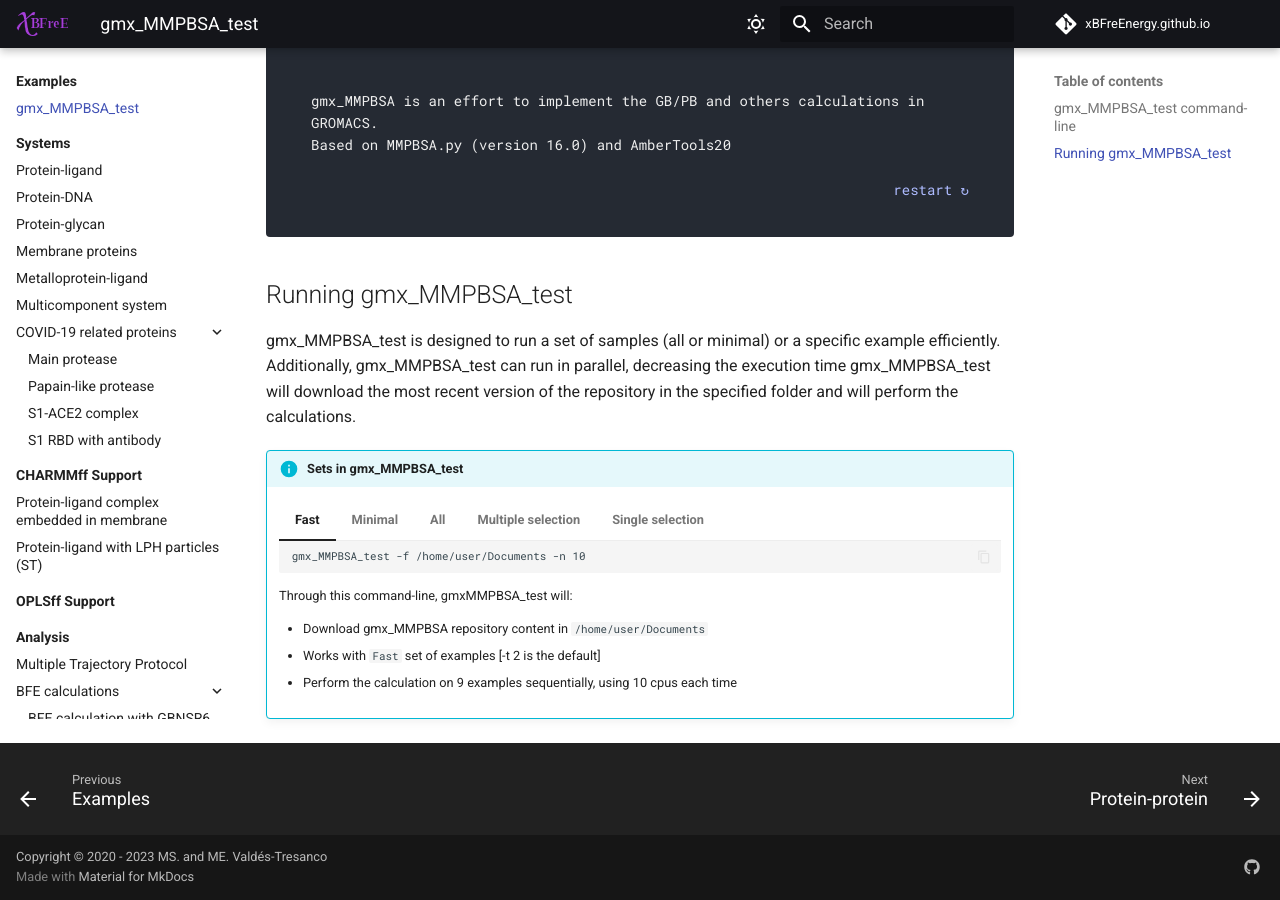
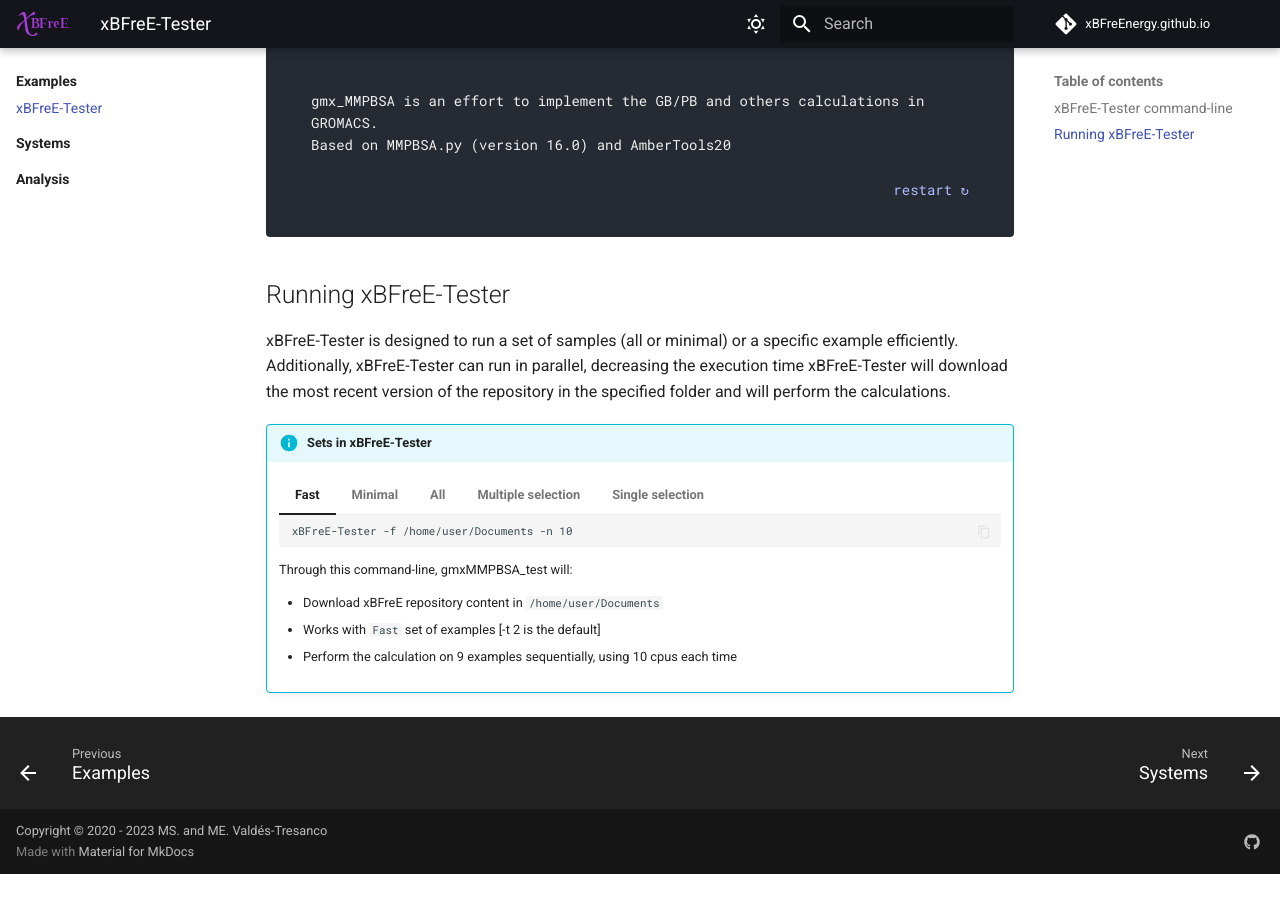
Before and after one commit to xBFreEnergy/xBFreE, an MkDocs documentation site: the page built from docs/examples/xBFreE_test.md, in a window 1280 px wide and 900 px high, scrolled down 1826 px. Built offline with MkDocs 1.6.1 and Material for MkDocs 9.7.7, drawn with Linux system fonts in a browser that asks for light colours; the version menu is left out; after the commit the page ends 2700 px from its top, so only the background shows below that; some of the changed text lies outside the part shown.

Commit message:
Improve Examples docs

````diff
--- a/docs/examples/gmx_MMPBSA_test.md
+++ b/docs/examples/xBFreE_test.md
@@ -1,17 +1,17 @@
 ---
 template: main.html
-title: gmx_MMPBSA_test
+title: xBFreE-Tester
 ---
 
-## `gmx_MMPBSA_test` command-line
+## `xBFreE-Tester` command-line
 <div class="termy">
     ```bash
-    $ gmx_MMPBSA_test -h
-    usage: gmx_MMPBSA_test [-h] [-v]
+    $ xBFreE-Tester -h
+    usage: xBFreE-Tester [-h] [-v]
            [-t [{0,1,2,3,4,5,6,7,8,9,10,11,12,13,14,15,16,17,18} [{0,1,2,3,4,5,6,7,8,9,10,11,12,13,14,15,16,17,18} ...]]]
            [-f FOLDER] [-r] [-ng] [-n NUM_PROCESSORS]
 
-    This program is part of gmx_MMPBSA and will allow you to run various gmx_MMPBSA examples easily.
+    This application is a component of xBFreE, enabling straightforward execution of diverse xBFreE examples.
 
     optional arguments:
       -h, --help            show this help message and exit
@@ -62,58 +62,58 @@ title: gmx_MMPBSA_test
     ```
 </div>
 
-## Running gmx_MMPBSA_test
-gmx_MMPBSA_test is designed to run a set of samples (all or minimal) or a specific example efficiently.
-Additionally, gmx_MMPBSA_test can run in parallel, decreasing the execution time gmx_MMPBSA_test will download the
+## Running xBFreE-Tester
+xBFreE-Tester is designed to run a set of samples (all or minimal) or a specific example efficiently.
+Additionally, xBFreE-Tester can run in parallel, decreasing the execution time xBFreE-Tester will download the
 most recent version of the repository in the specified folder and will perform the calculations.
 
-!!! info "Sets in gmx_MMPBSA_test"
+!!! info "Sets in xBFreE-Tester"
 
     === "Fast"
 
-            gmx_MMPBSA_test -f /home/user/Documents -n 10
+            xBFreE-Tester -f /home/user/Documents -n 10
 
         Through this command-line, gmxMMPBSA_test will:
 
-        * Download gmx_MMPBSA repository content in `/home/user/Documents`
+        * Download xBFreE repository content in `/home/user/Documents`
         * Works with `Fast` set of examples [-t 2 is the default]
         * Perform the calculation on 9 examples sequentially, using 10 cpus each time
 
     === "Minimal"
 
-            gmx_MMPBSA_test -f /home/user/Documents -n 10 -t 1
+            xBFreE-Tester -f /home/user/Documents -n 10 -t 1
 
-        Through this command-line, gmxMMPBSA_test will:
+        Through this command-line, xBFreE-Tester will:
 
-        * Download gmx_MMPBSA repository content in `/home/user/Documents`
+        * Download xBFreE repository content in `/home/user/Documents`
         * Works with `Minimal` set of examples [-t 1]
         * Perform the calculation on 13 examples sequentially, using 10 cpus each time
 
     === "All"
 
-            gmx_MMPBSA_test -f /home/user/Documents -t 0 -n 10
+            xBFreE-Tester -f /home/user/Documents -t 0 -n 10
 
-        Through this command-line, gmxMMPBSA_test will:
+        Through this command-line, xBFreE-Tester will:
 
-        * Download gmx_MMPBSA repository content in `/home/user/Documents`
+        * Download xBFreE repository content in `/home/user/Documents`
         * Works with `All` set of examples
         * Perform the calculation on 16 examples sequentially, using 10 cpus each time
 
     === "Multiple selection"
 
-            gmx_MMPBSA_test -f /home/user/Documents -t 3 5 7
+            xBFreE-Tester -f /home/user/Documents -t 3 5 7
 
-        Through this command-line, gmxMMPBSA_test will:
+        Through this command-line, xBFreE-Tester will:
 
-        * Download gmx_MMPBSA repository content in `/home/user/Documents`
+        * Download xBFreE repository content in `/home/user/Documents`
         * Execute `3` [Protein-Ligand (Single Trajectory approach)], `5` [Protein-DNA], and `7` [Protein-Glycan]
         examples
 
     === "Single selection"
 
-            gmx_MMPBSA_test -f /home/user/Documents -t 3
+            xBFreE-Tester -f /home/user/Documents -t 3
 
-        Through this command-line, gmxMMPBSA_test will:
+        Through this command-line, xBFreE-Tester will:
 
-        * Download gmx_MMPBSA repository content in `/home/user/Documents`
+        * Download xBFreE repository content in `/home/user/Documents`
         * Execute `3` [Protein-Ligand (Single Trajectory approach)] example
--- a/docs/news.json
+++ b/docs/news.json
@@ -1,8 +1,4 @@
 [
-    {
-        "new": "gmx_MMPBSA v1.6.0 is out! \uD83D\uDE0E",
-        "url": "/gmx_MMPBSA/dev/changelog/#gmx_mmpbsa-v160-02192023"
-    },
     {
         "new": "gmx_MMPBSA within JCTC’s top 20 most downloaded articles for the previous 12 months \uD83D\uDE80",
         "url": "https://pubs.acs.org/action/showMostReadArticles?topArticlesType=recent&journalCode=jctcce"
--- a/mkdocs.yml
+++ b/mkdocs.yml
@@ -223,45 +223,47 @@ nav:
 
   - Examples:
     - Examples: examples/README.md
-    - gmx_MMPBSA_test: examples/gmx_MMPBSA_test.md
+    - xBFreE-Tester: examples/xBFreE_test.md
     - Systems:
-      - Protein-protein: examples/Protein_protein/README.md
-      - Protein-ligand: examples/Protein_ligand/ST/README.md
-      - Protein-DNA: examples/Protein_DNA/README.md
-      - Protein-glycan: examples/Protein_glycan/README.md
-      - Membrane proteins: examples/Protein_membrane/README.md
-      - Metalloprotein-ligand: examples/Metalloprotein_ligand/README.md
-      - Multicomponent system: examples/Comp_receptor/README.md
-      - COVID-19 related proteins:
-          - Info: examples/COVID-19_related_proteins/README.md
-          - Main protease: examples/COVID-19_related_proteins/Main_protease_7l5d/README.md
-          - Papain-like protease: examples/COVID-19_related_proteins/Papain-like_protease_7koj/README.md
-          - S1-ACE2 complex: examples/COVID-19_related_proteins/S1-ACE2_complex_7dmu/README.md
-          - S1 RBD with antibody: examples/COVID-19_related_proteins/S1_RBD_with_antibody_6zlr/README.md
-    - CHARMMff Support:
-        - Protein-ligand: examples/Protein_ligand_CHARMMff/README.md
-        - Protein-ligand complex embedded in membrane: examples/Protein_membrane_CHARMMff/README.md
-        - Protein-ligand with LPH particles (ST): examples/Protein_ligand_LPH_atoms_CHARMMff/README.md
-    - OPLSff Support:
-        - Protein-protein: examples/OPLS/protein_protein/README.md
+        - Systems: examples/Protein_protein/README.md
+        - Protein-protein: examples/Protein_protein/README.md
+#        - Protein-ligand: examples/Protein_ligand/ST/README.md
+#      - Protein-DNA: examples/Protein_DNA/README.md
+#      - Protein-glycan: examples/Protein_glycan/README.md
+#      - Membrane proteins: examples/Protein_membrane/README.md
+#      - Metalloprotein-ligand: examples/Metalloprotein_ligand/README.md
+#      - Multicomponent system: examples/Comp_receptor/README.md
+#      - COVID-19 related proteins:
+#          - Info: examples/COVID-19_related_proteins/README.md
+#          - Main protease: examples/COVID-19_related_proteins/Main_protease_7l5d/README.md
+#          - Papain-like protease: examples/COVID-19_related_proteins/Papain-like_protease_7koj/README.md
+#          - S1-ACE2 complex: examples/COVID-19_related_proteins/S1-ACE2_complex_7dmu/README.md
+#          - S1 RBD with antibody: examples/COVID-19_related_proteins/S1_RBD_with_antibody_6zlr/README.md
+#    - CHARMMff Support:
+#        - Protein-ligand: examples/Protein_ligand_CHARMMff/README.md
+#        - Protein-ligand complex embedded in membrane: examples/Protein_membrane_CHARMMff/README.md
+#        - Protein-ligand with LPH particles (ST): examples/Protein_ligand_LPH_atoms_CHARMMff/README.md
+#    - OPLSff Support:
+#        - Protein-protein: examples/OPLS/protein_protein/README.md
     - Analysis:
-        - Single Trajectory Protocol: examples/Protein_ligand/ST/README.md
-        - Multiple Trajectory Protocol: examples/Protein_ligand/MT/README.md
-        - BFE calculations:
-            - BFE calculation with GB: examples/Protein_ligand/ST/README.md
-            - BFE calculation with GBNSR6: examples/GBNSR6/README.md
-            - BFE calculation with Linear PB: examples/Linear_PB_solver/README.md
-            - BFE calculation with NonLinear PB : examples/NonLinear_PB_solver/README.md
-            - BFE calculation with 3D-RISM: examples/3D-RISM/README.md
-        - Alanine scanning: examples/Alanine_scanning/README.md
-        - Decomposition analysis: examples/Decomposition_analysis/README.md
-        - Entropy calculations:
-            - Interaction Entropy: examples/Entropy_calculations/Interaction_Entropy/README.md
-            - nmode Entropy: examples/Entropy_calculations/nmode/README.md
-            - C2 Entropy calculations: examples/Entropy_calculations/C2_Entropy/README.md
-        - Stability calculations: examples/Stability/README.md
-        - QM/MMGBSA: examples/QM_MMGBSA/README.md
-        - Correlation: examples/Correlation/README.md
+        - Analysis: examples/Protein_protein/README.md
+        - Single Trajectory Protocol: examples/Protein_protein/README.md
+#        - Multiple Trajectory Protocol: examples/Protein_ligand/MT/README.md
+#        - BFE calculations:
+#            - BFE calculation with GB: examples/Protein_ligand/ST/README.md
+#            - BFE calculation with GBNSR6: examples/GBNSR6/README.md
+#            - BFE calculation with Linear PB: examples/Linear_PB_solver/README.md
+#            - BFE calculation with NonLinear PB : examples/NonLinear_PB_solver/README.md
+#            - BFE calculation with 3D-RISM: examples/3D-RISM/README.md
+#        - Alanine scanning: examples/Alanine_scanning/README.md
+#        - Decomposition analysis: examples/Decomposition_analysis/README.md
+#        - Entropy calculations:
+#            - Interaction Entropy: examples/Entropy_calculations/Interaction_Entropy/README.md
+#            - nmode Entropy: examples/Entropy_calculations/nmode/README.md
+#            - C2 Entropy calculations: examples/Entropy_calculations/C2_Entropy/README.md
+#        - Stability calculations: examples/Stability/README.md
+#        - QM/MMGBSA: examples/QM_MMGBSA/README.md
+#        - Correlation: examples/Correlation/README.md
 
   - Help:
     - Help: Q&A/README.md
````
Also changed, not shown: docs/examples/README.md (+92 -51 lines).
